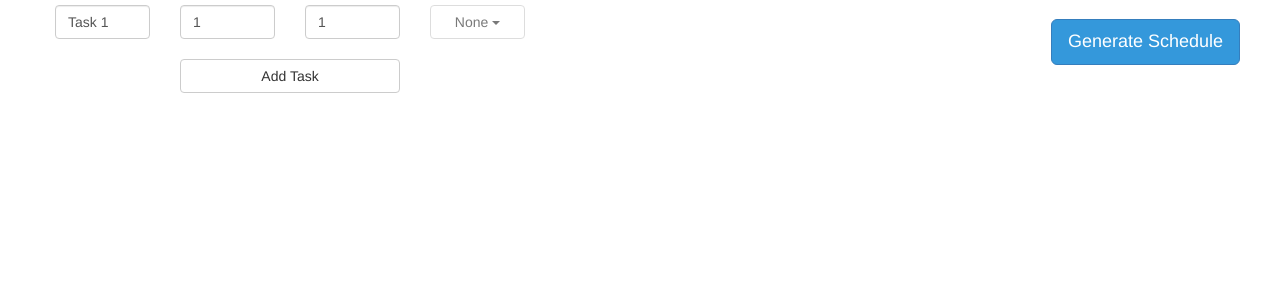
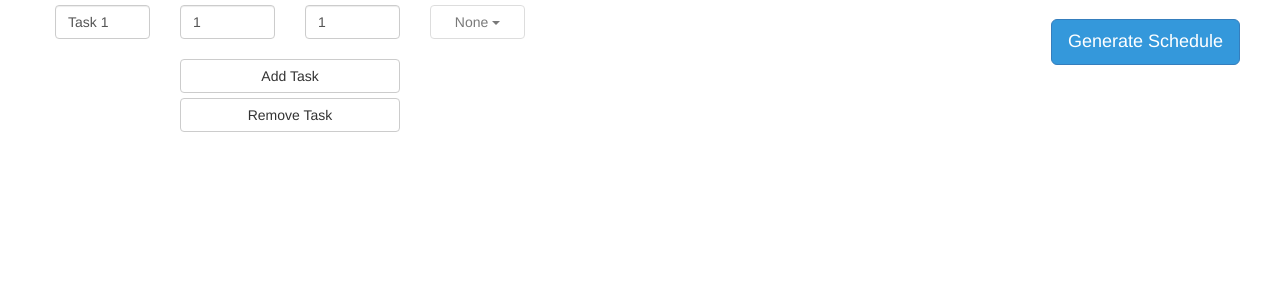
Before and after one commit to zaki1003/Genetic-Algorithm-for-Task-Scheduling, a Flask app: page / in a window 1280 px wide. Shown: the part 415-715 px from the top of the page. Run offline with Flask 2, Linux system fonts and the light colour scheme.

Commit message:
Remove Task Button

```diff
--- a/static/js/app.js
+++ b/static/js/app.js
@@ -19,6 +19,10 @@ function AppController($scope, $http) {
         task['length'] = 1;
         task['priority'] = 1;
         $scope.tasks.push(task);
+    };
+
+    $scope.removeTask = function () {
+        $scope.tasks.pop();
     };
 
     $scope.setDependency = function (task, depend) {
--- a/templates/main.html
+++ b/templates/main.html
@@ -75,6 +75,9 @@
                         <button class="btn btn-block btn-default pull-right" ng-click="addTask()">
                             Add Task
                         </button>
+                        <button class="btn btn-block btn-default pull-right" ng-click="removeTask()">
+                            Remove Task
+                        </button>
                     </div>
                 </div>
             </div>
```
